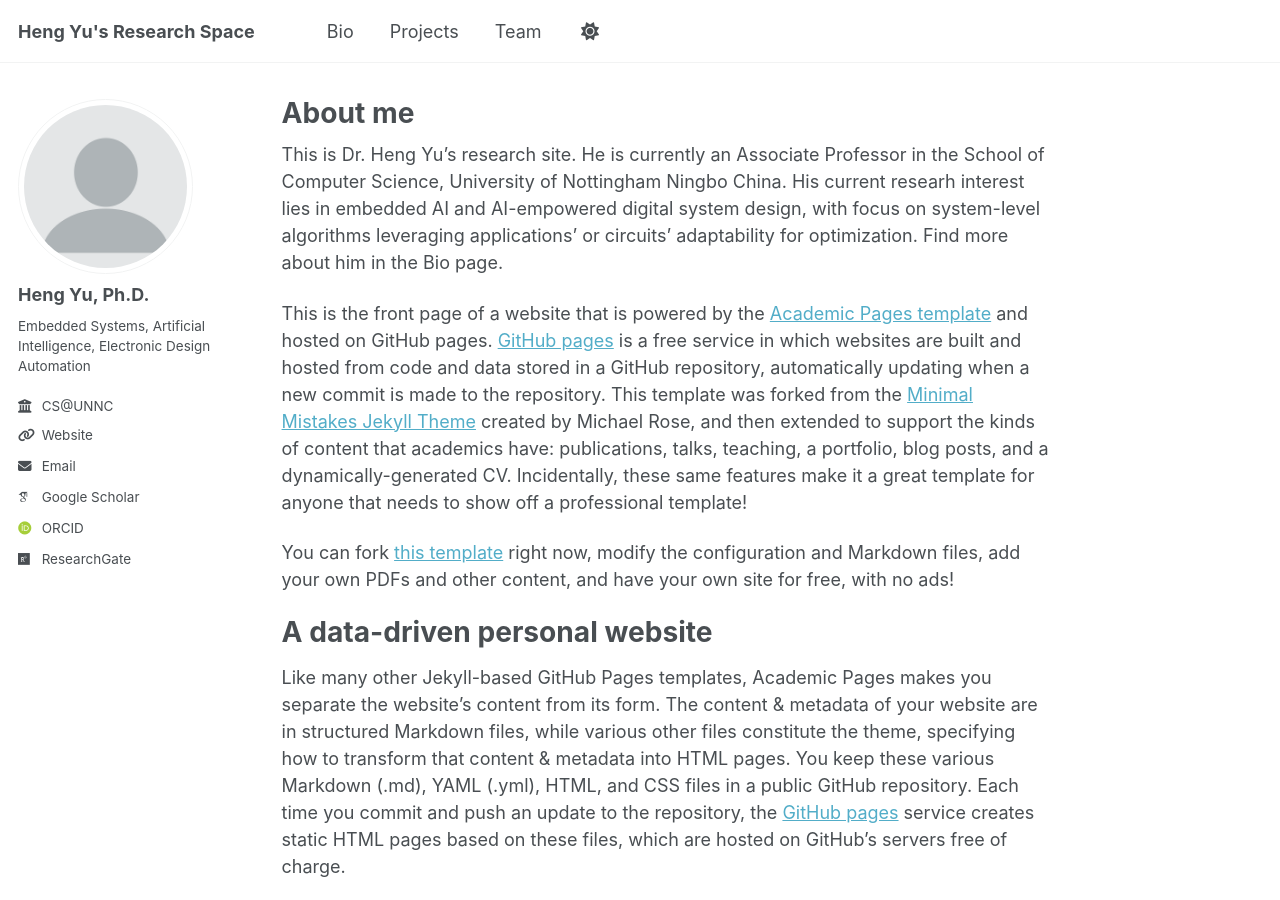
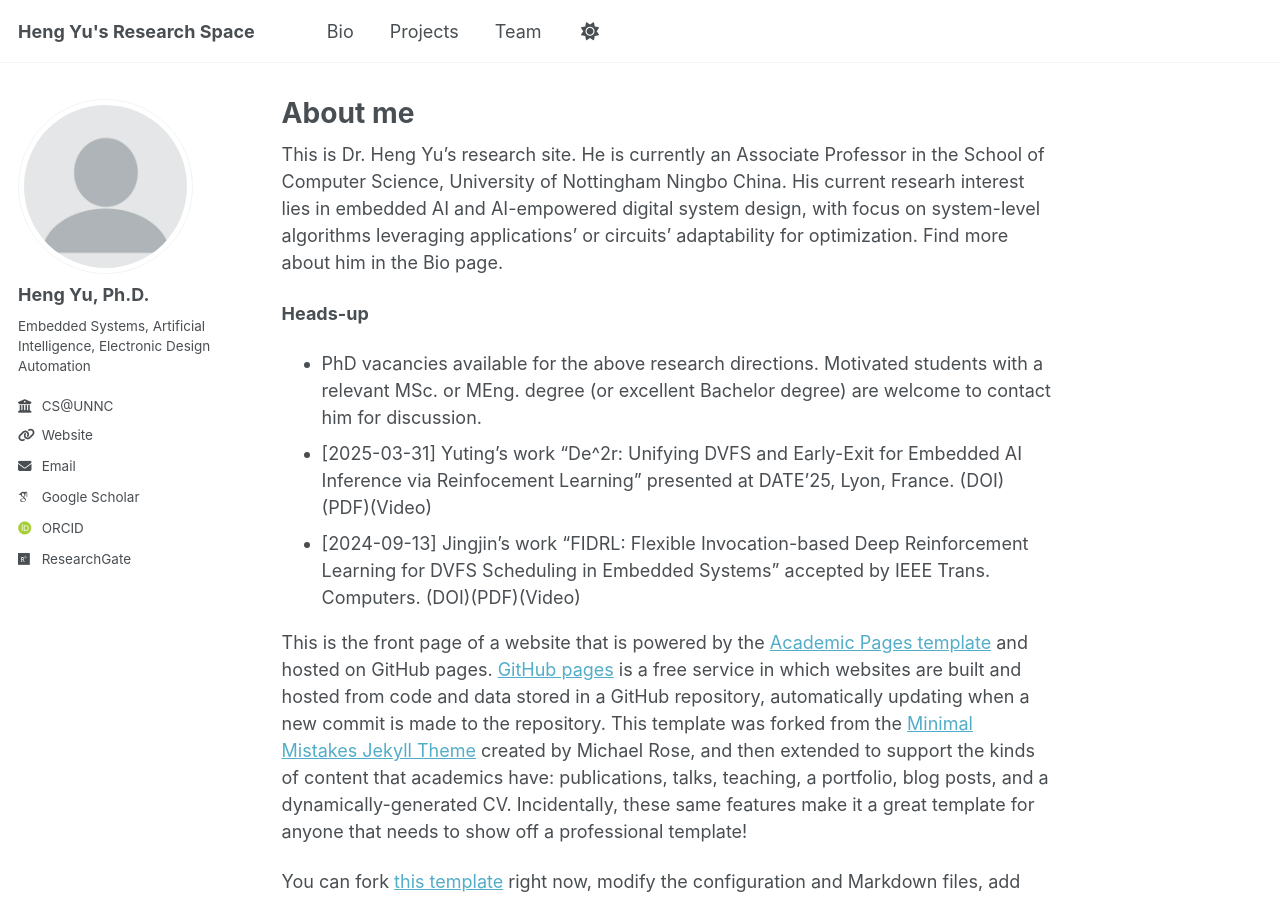
Before and after one commit to eleyuheng/eleyuheng.github.io, a Jekyll site: the page built from _pages/about.md, in a window 1280 px wide and 900 px high. Built offline with Jekyll 4.4.1, drawn with Linux system fonts in a browser that asks for light colours; some web fonts are replaced; a script that is not in the unit is left out.

Commit message:
Update about.md
heads-up included

```diff
--- a/_pages/about.md
+++ b/_pages/about.md
@@ -8,6 +8,11 @@ redirect_from:
 ---
 
 This is Dr. Heng Yu's research site. He is currently an Associate Professor in the School of Computer Science, University of Nottingham Ningbo China. His current researh interest lies in embedded AI and AI-empowered digital system design, with focus on system-level algorithms leveraging applications' or circuits' adaptability for optimization. Find more about him in the Bio page.
+
+**Heads-up**
+- PhD vacancies available for the above research directions. Motivated students with a relevant MSc. or MEng. degree (or excellent Bachelor degree) are welcome to contact him for discussion.
+- [2025-03-31] Yuting's work "De^2r: Unifying DVFS and Early-Exit for Embedded AI Inference via Reinfocement Learning" presented at DATE'25, Lyon, France. (DOI)(PDF)(Video)
+- [2024-09-13] Jingjin's work "FIDRL: Flexible Invocation-based Deep Reinforcement Learning for DVFS Scheduling in Embedded Systems" accepted by IEEE Trans. Computers. (DOI)(PDF)(Video)
 
 This is the front page of a website that is powered by the [Academic Pages template](https://github.com/academicpages/academicpages.github.io) and hosted on GitHub pages. [GitHub pages](https://pages.github.com) is a free service in which websites are built and hosted from code and data stored in a GitHub repository, automatically updating when a new commit is made to the repository. This template was forked from the [Minimal Mistakes Jekyll Theme](https://mmistakes.github.io/minimal-mistakes/) created by Michael Rose, and then extended to support the kinds of content that academics have: publications, talks, teaching, a portfolio, blog posts, and a dynamically-generated CV. Incidentally, these same features make it a great template for anyone that needs to show off a professional template!
 
```
